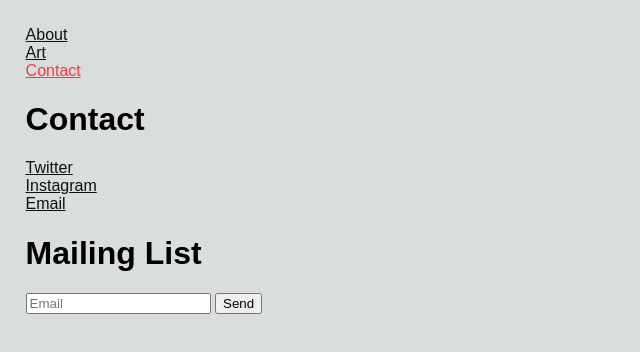
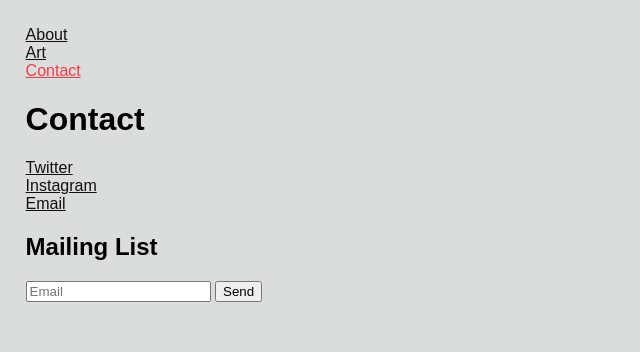
Before and after one commit to katze033/https---github.com-katze033-site, a plain HTML site: page contact.html in a window 1280 px wide. Shown: the whole page, without its empty margins (0-640 px from the left). Drawn offline with Linux system fonts and the light colour scheme.

Commit message:
Update headers

```diff
--- a/contact.html
+++ b/contact.html
@@ -28,7 +28,7 @@
       <li><a href="https://instagram.com/luxpris" target="_blank" rel="noopener noreferrer">Instagram</a></li>
       <li><a href="mailto:joshkatzenmeyer@gmail.com" target="_blank" rel="noopener noreferrer">Email</a></li>
     </ul>
-    <h1>Mailing List</h1>
+    <h2>Mailing List</h2>
     <form name="mailing-list" method="post" data-netlify="true" data-netlify-honeypot="bot-field"
       action="/success.html">
       <input type="hidden" name="form-name" value="mailing-list" />
```
